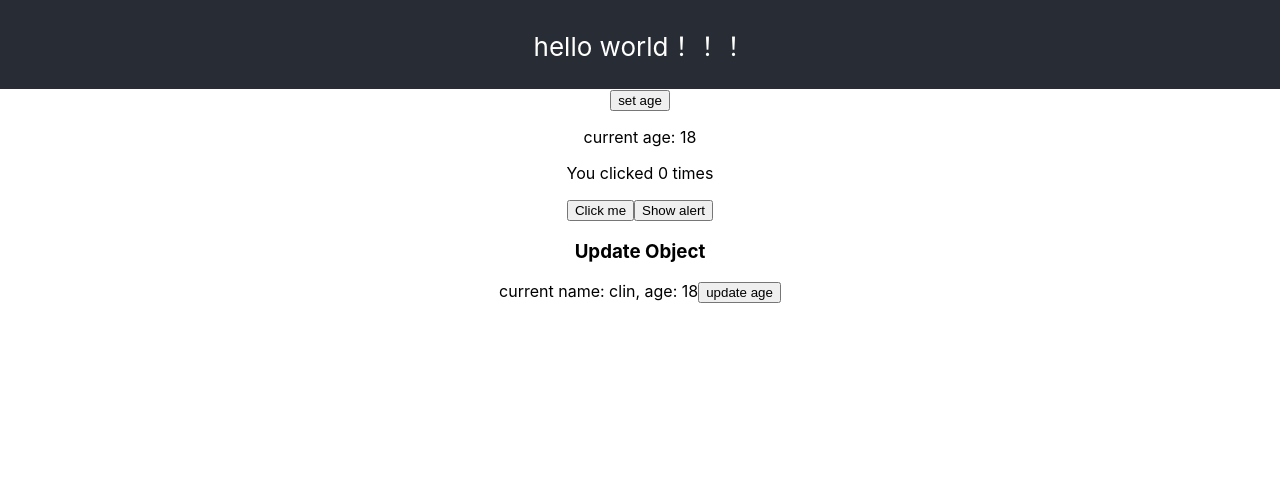
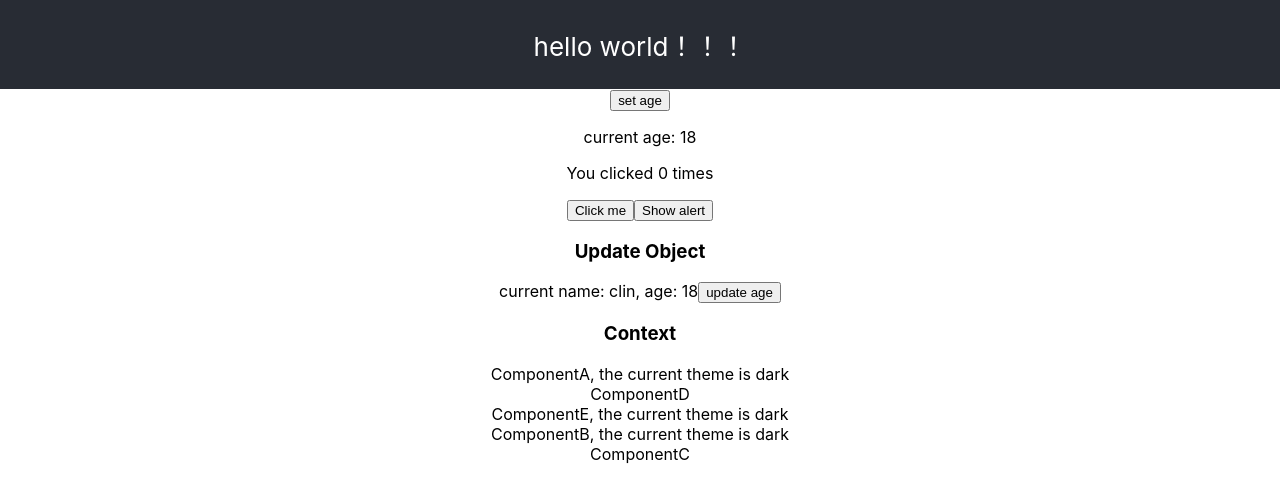
Before and after one commit to clin211/react-awesome, a React (Create React App) app: page / in a window 1280 px wide. Shown: the top 502 px of the page. Built offline with nearby package versions, Linux system fonts and the light colour scheme.

Commit message:
feat: context example

```diff
--- a/src/App.js
+++ b/src/App.js
@@ -8,6 +8,7 @@ import useWindowSize from './hooks/useWindowSize';
 import User from './User';
 import ClosureTrap from './ClosureTrap';
 import UpdateObject from './UpdateObject';
+import Context from './Context';
 
 class Greeting extends Component {
     render() {
@@ -50,6 +51,9 @@ function App() {
             <ClosureTrap />
             <h3>Update Object</h3>
             <UpdateObject />
+
+            <h3>Context</h3>
+            <Context />
         </div>
     );
 }
--- /dev/null
+++ b/src/Context.jsx
@@ -0,0 +1,48 @@
+import React, { useContext } from 'react';
+
+// 创建一个全局上下文对象
+const ThemeContext = React.createContext('light');
+
+function ComponentA() {
+    // 使用useContext读取当前的主题
+    const theme = useContext(ThemeContext);
+    return (
+        <div>
+            ComponentA, the current theme is {theme}
+            <ComponentD />
+            <ComponentE />
+        </div>
+    );
+}
+
+function ComponentB() {
+    // 使用useContext读取当前的主题
+    const theme = useContext(ThemeContext);
+    return <div>ComponentB, the current theme is {theme}</div>;
+}
+
+function ComponentC() {
+    return <div>ComponentC</div>;
+}
+
+function ComponentD() {
+    return <div>ComponentD</div>;
+}
+
+function ComponentE() {
+    // 使用useContext读取当前的主题
+    const theme = useContext(ThemeContext);
+    return <div>ComponentE, the current theme is {theme}</div>;
+}
+
+function Context() {
+    return (
+        <ThemeContext.Provider value="dark">
+            <ComponentA />
+            <ComponentB />
+            <ComponentC />
+        </ThemeContext.Provider>
+    );
+}
+
+export default Context;
```
